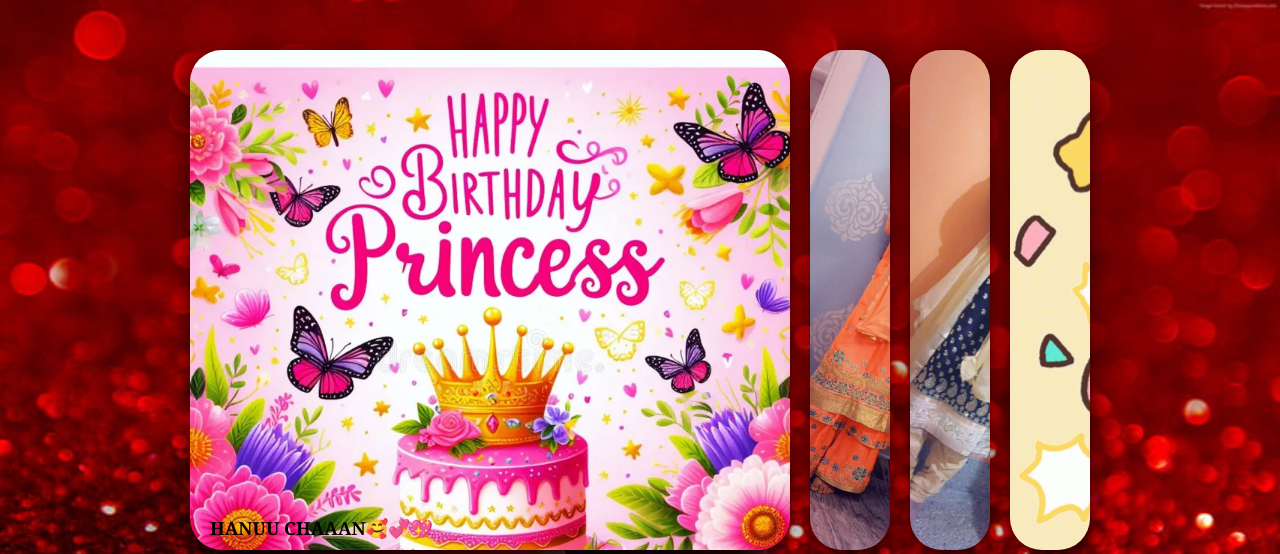
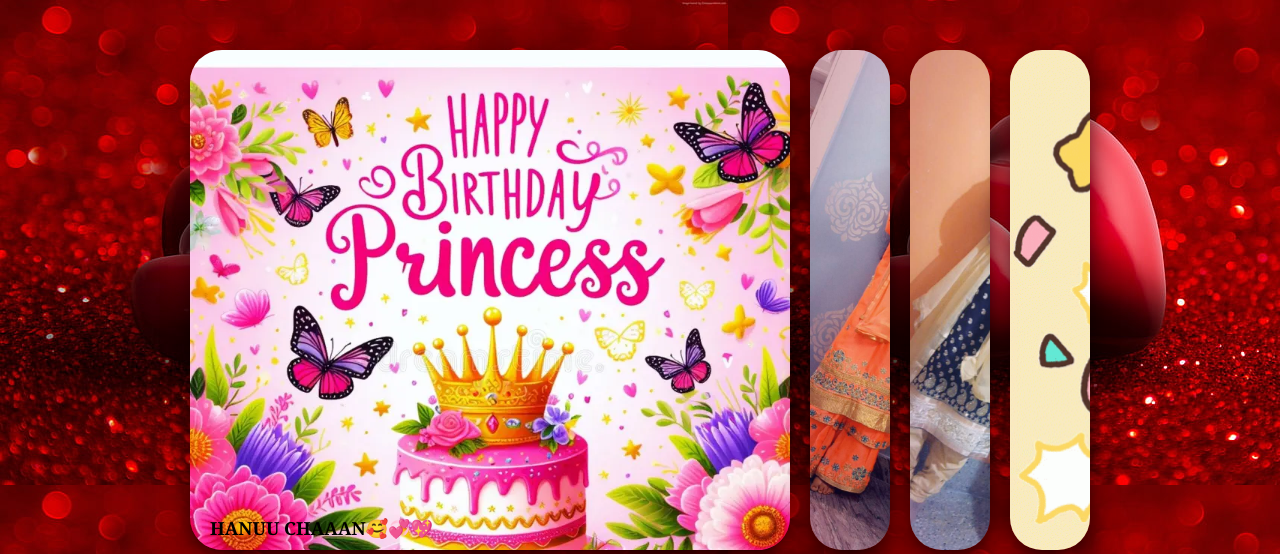
Before and after one commit to Amd012/hani, a plain HTML site: page index.html in a window 1280 px wide. Shown: the top 554 px of the page. Drawn offline with Linux system fonts and the light colour scheme.

Commit message:
Update styles.css

```diff
--- a/styles.css
+++ b/styles.css
@@ -9,8 +9,6 @@
   body {
     background-image:url("love.jpg");
     padding:240px 10px 80px;
-    background-size:cover;
-    background-repeat:no-repeat;
   }
   .wrapper {
     width: 100%;
@@ -137,8 +135,6 @@
     body {
         background-image:url("love.jpg");
         padding:50px 90px 150px 90px;
-        background-size:cover;
-        background-repeat:no-repeat;
       }
       .wrapper {
         width: 100%;
@@ -252,8 +248,6 @@
         body {
             background-image:url("love.jpg");
             padding:50px 90px 150px 90px;
-            background-size:cover;
-            background-repeat:no-repeat;
           }
           .wrapper {
             width: 100%;
@@ -370,8 +364,6 @@
     body {
         background-image:url("love.jpg");
         padding:300px 180px 150px 60px;
-        background-size:cover;
-        background-repeat:no-repeat;
       }
       .wrapper {
         width: 100%;
@@ -486,8 +478,6 @@
       body {
           background-image:url("love.jpg");
           padding:150px 360px 150px 180px;
-          background-size:cover;
-          background-repeat:no-repeat;
         }
         .wrapper {
           width: 100%;
@@ -603,8 +593,6 @@
       body {
           background-image:url("love.jpg");
           padding:50px 180px 150px 180px;
-          background-size:cover;
-          background-repeat:no-repeat;
         }
         .wrapper {
           width: 100%;
```
